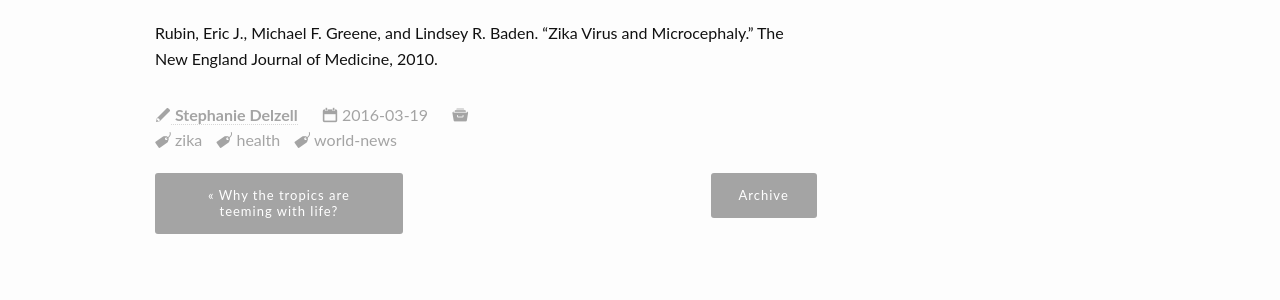
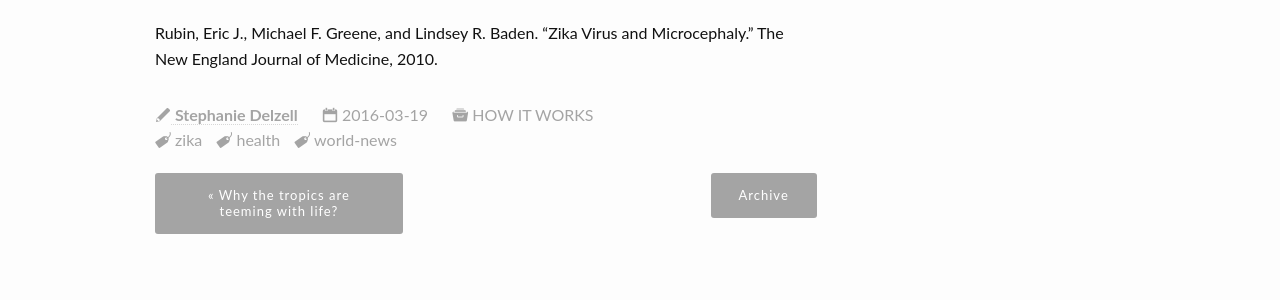
Before and after one commit to tguttata/thatslifesci-1, a Jekyll site: the page built from _posts/2016-03-19-zika-virus.md, in a window 1280 px wide and 900 px high, scrolled down 1878 px. Shown: the part 155-455 px from the top of the window. Built offline with Jekyll 4.4.1, drawn with Linux system fonts in a browser that asks for light colours; comment, search, counter and statistics services are not loaded.

Commit message:
Update 2016-03-19-zika-virus.md

```diff
--- a/_posts/2016-03-19-zika-virus.md
+++ b/_posts/2016-03-19-zika-virus.md
@@ -3,6 +3,8 @@ title: Medical Mysteries Still Surrounding Zika Virus
 layout: page
 author: sdelzell
 permalink: /zika-virus/
+categories:
+- How It Works
 tags:
 - zika
 - health
```
